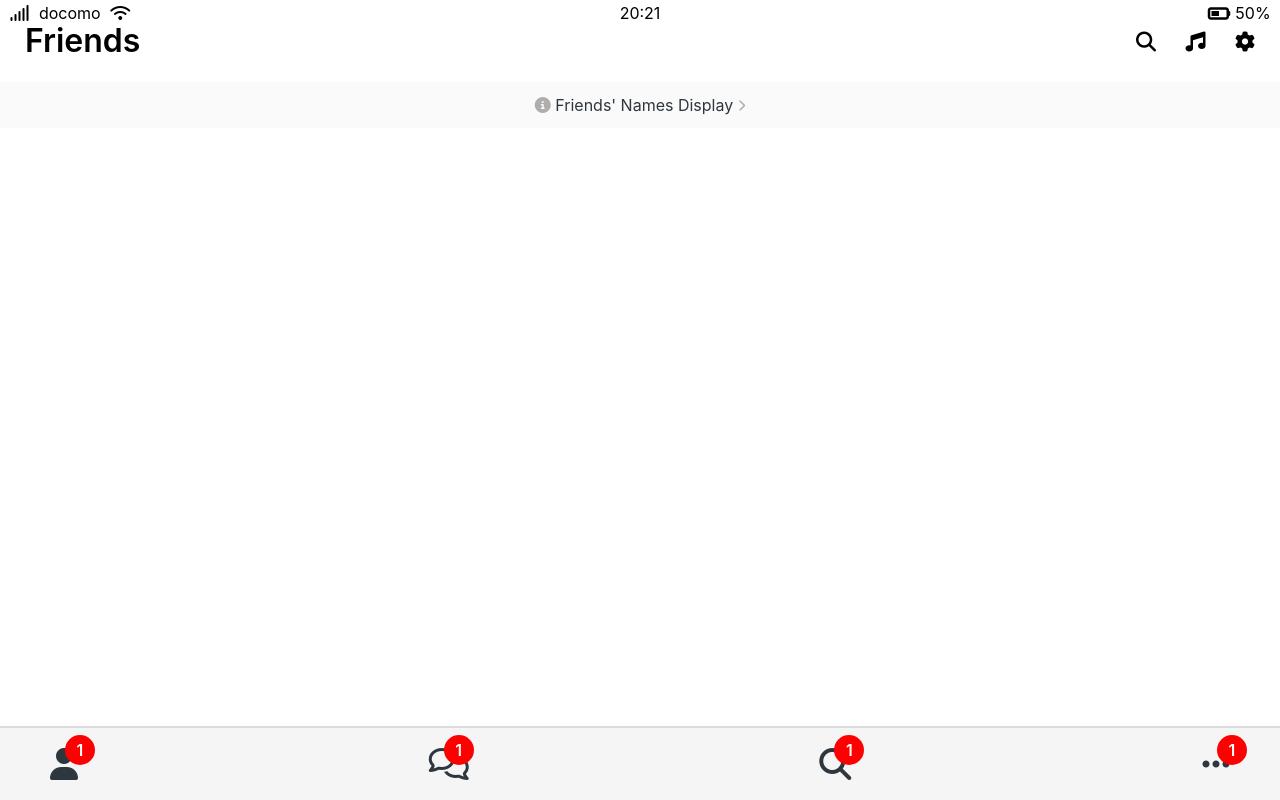
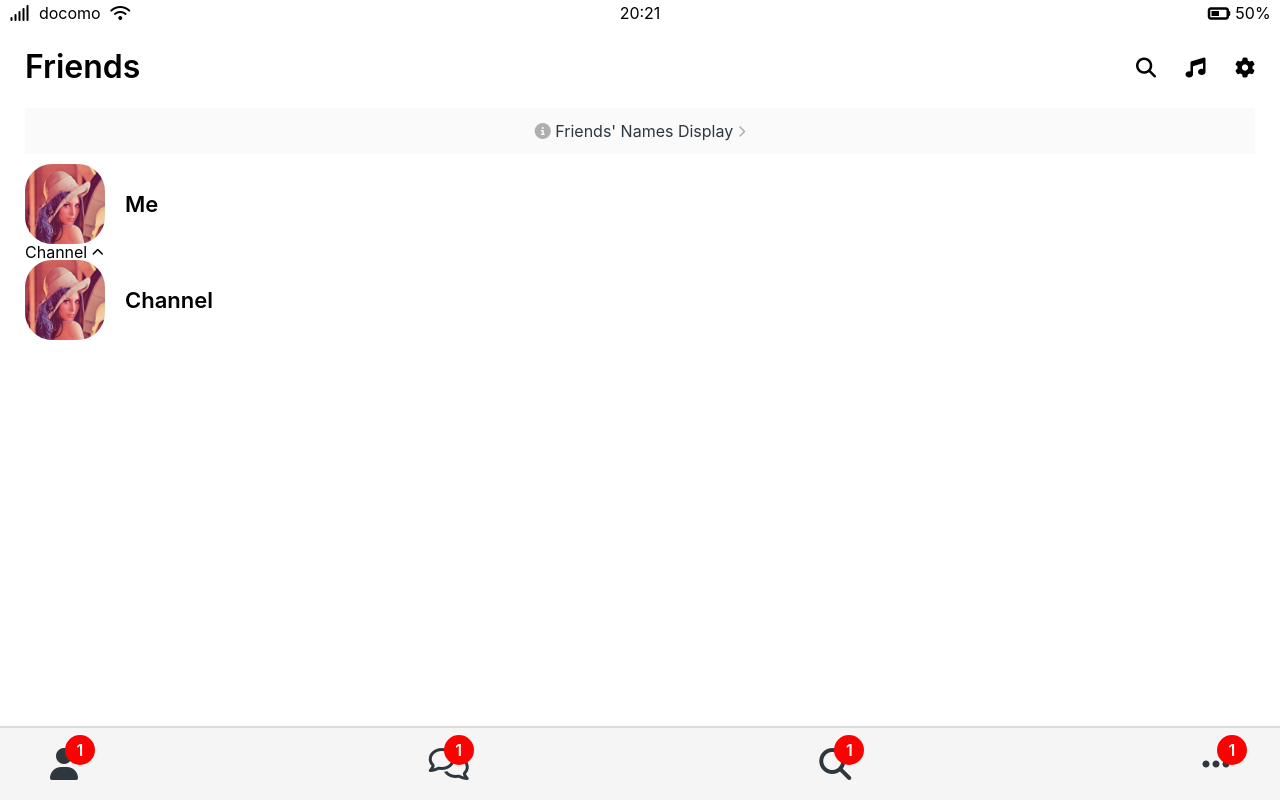
Before and after one commit to NangmanGureum/kokoa-clone, a plain HTML site: page friends.html in a window 1280 px wide. Drawn offline with Linux system fonts and the light colour scheme.

Commit message:
Add some stuff
- User Component
- And more...

```diff
--- a/css/components/screen-header/screen-header.css
+++ b/css/components/screen-header/screen-header.css
@@ -1,15 +1,15 @@
-.screen-header {
+.main-screen__screen-header {
   display: flex;
   justify-content: space-between;
   align-items: center;
-  padding: 25px;
+  padding: var(--horizontal-space) 0px;
 }
 
-.screen-header__title {
+.main-screen__screen-header__title {
   font-size: 32px;
   font-weight: 600;
 }
 
-.screen-header__icons span {
+.main-screen__screen-header__icons span {
   margin-left: 25px;
 }
--- a/css/components/status-bar/status-bar.css
+++ b/css/components/status-bar/status-bar.css
@@ -1,12 +1,11 @@
 .status-bar {
-  position: fixed;
+  /* position: fixed;
   top: 0;
   width: 100%;
-  box-sizing: border-box;
+  box-sizing: border-box; */
 
   display: flex;
   justify-content: center;
-
   padding: 5px 3px;
 }
 
--- /dev/null
+++ b/css/components/user-component/user-component.css
@@ -0,0 +1,33 @@
+.main-screen__user-component,
+.main-screen__user-component__column:first-child {
+  display: flex;
+  align-items: center;
+}
+
+.main-screen__user-component__column__avatar {
+  /* Middle Size (Not Screen) */
+  width: 70px;
+  height: 70px;
+  border-radius: 27px;
+  margin-right: 20px;
+}
+
+.main-screen__user-component__column__text__title {
+  font-weight: 600;
+  font-size: 22px;
+}
+
+.main-screen__user-component__column__text__subtitle {
+  margin-top: 8px;
+  color: rgba(0, 0, 0, 0.5);
+}
+
+.main-screen__user-component__column__avatar--xl {
+  width: 80px;
+  height: 80px;
+}
+
+.main-screen__user-component__column__avatar--sm {
+  width: 80px;
+  height: 80px;
+}
--- a/css/imports.css
+++ b/css/imports.css
@@ -17,6 +17,10 @@
 @import "components/screen-header/screen-header.css";
 @import "components/screen-header/screen-header__media.css";
 
+/* User Component */
+@import "components/user-component/user-component.css";
+@import "components/user-component/user-component__media.css";
+
 /* ==================== */
 /*        Screens       */
 /* ==================== */
--- a/css/screens/friends/friends.css
+++ b/css/screens/friends/friends.css
@@ -5,8 +5,13 @@
   padding: 15px 0px;
   color: #2e363e;
   font-size: 16px;
+  margin-bottom: 10px;
 }
 
 #friends-display-link i {
   color: rgba(0, 0, 0, 0.3);
 }
+
+.main-screen--friends {
+  padding: 0px var(--horizontal-space);
+}
--- a/css/variable.css
+++ b/css/variable.css
@@ -1,4 +1,5 @@
 :root {
   --yellow: #fae100;
   --login-form-color: rgba(0, 0, 0, 0.4);
+  --horizontal-space: 25px;
 }
--- a/friends.html
+++ b/friends.html
@@ -30,9 +30,10 @@
         </div>
     </div>
 
-    <header class="screen-header">
-        <h1 class="screen-header__title">Friends</h1>
-        <div class="screen-header__icons">
+    <main class="main-screen main-screen--friends">
+        <header class="main-screen__screen-header">
+            <h1 class="main-screen__screen-header__title">Friends</h1>
+            <div class="main-screen__screen-header__icons">
                 <span><i class="fas fa-search fa-lg"></i></span>
                 <span><i class="fas fa-music fa-lg"></i></span>
                 <span><i class="fas fa-cog fa-lg"></i></span>
@@ -44,6 +45,43 @@
             Friends' Names Display
             <i class="fas fa-chevron-right fa-xs"></i>
         </a>
+
+        <div class="main-screen__main-screen__user-component">
+            <div class="main-screen__user-component__column">
+                <img src="img/example-profile-icon.png" alt="Me" class="main-screen__user-component__column__avatar main-screen__user-component__column__avatar--xl">
+                <div class="main-screen__user-component__column__text">
+                    <h4 class="main-screen__user-component__column__text__title">
+                        Me
+                    </h4>
+                    <!-- <h6 class="user-component__column__text__subtitle">
+                        Lorem ipsum dolor sit amet consectetur adipisicing elit.
+                    </h6> -->
+                </div>
+            </div>
+            <div class="main-screen__user-component__column"></div>
+        </div>
+
+        <div class="main-screen__channel">
+            <div class="main-screen__channel__header">
+                <span>Channel</span>
+                <i class="fas fa-chevron-up fa-xs"></i>
+            </div>
+
+            <div class="main-screen__main-screen__user-component">
+                <div class="main-screen__user-component__column">
+                    <img src="img/example-profile-icon.png" alt="Me" class="main-screen__user-component__column__avatar main-screen__user-component__column__avatar--sm">
+                    <div class="main-screen__user-component__column__text">
+                        <h4 class="main-screen__user-component__column__text__title">
+                            Channel
+                        </h4>
+                    </div>
+                </div>
+                <div class="main-screen__user-component__column"></div>
+            </div>
+
+        </div>
+    </main>
+
 
     <nav class="nav">
         <ul class="nav__list">
```
Also changed, not shown: css/components/user-component/user-component__media.css (added), img/example-profile-icon.png (added). Lines whose indentation alone changed are shown as unchanged.
